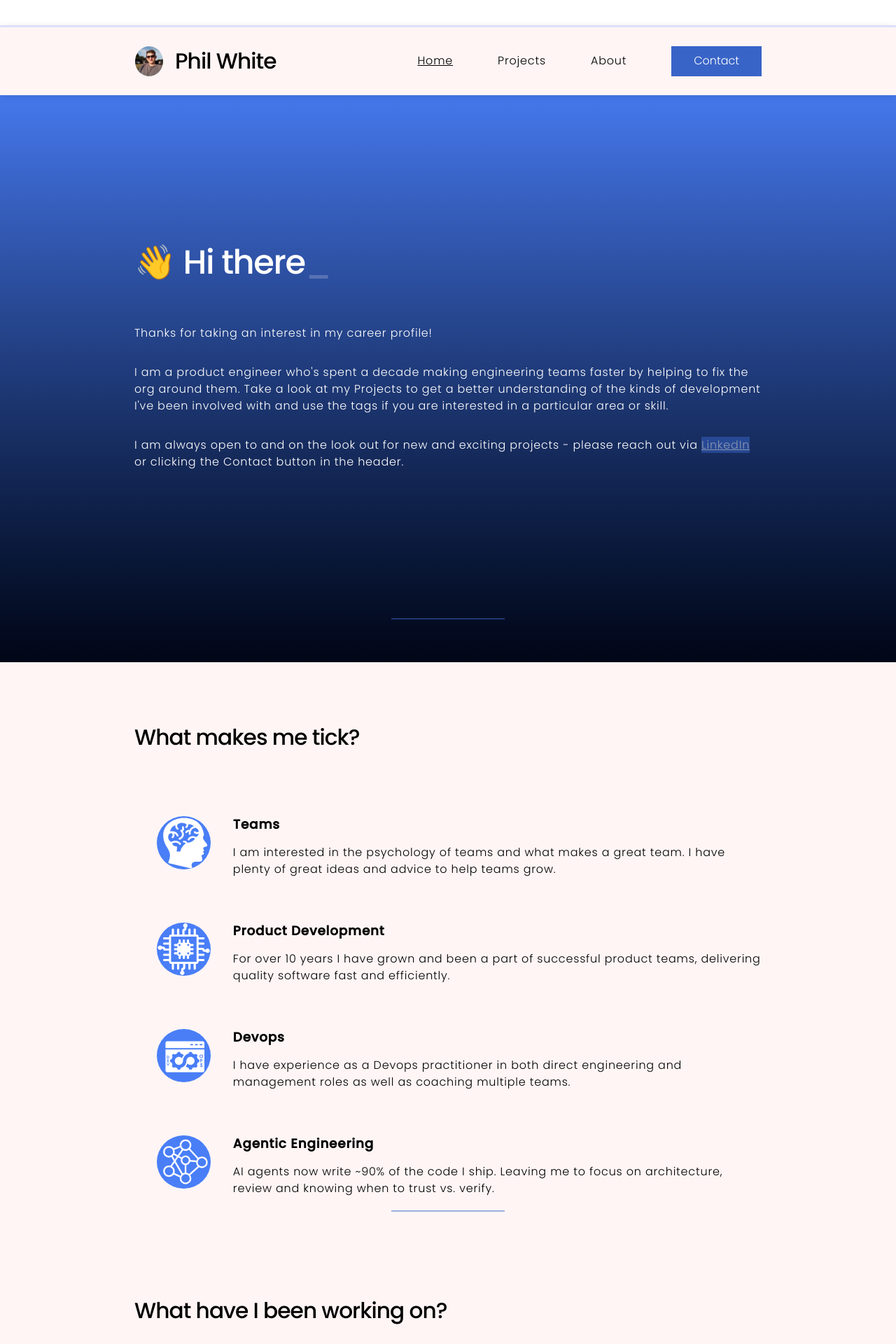
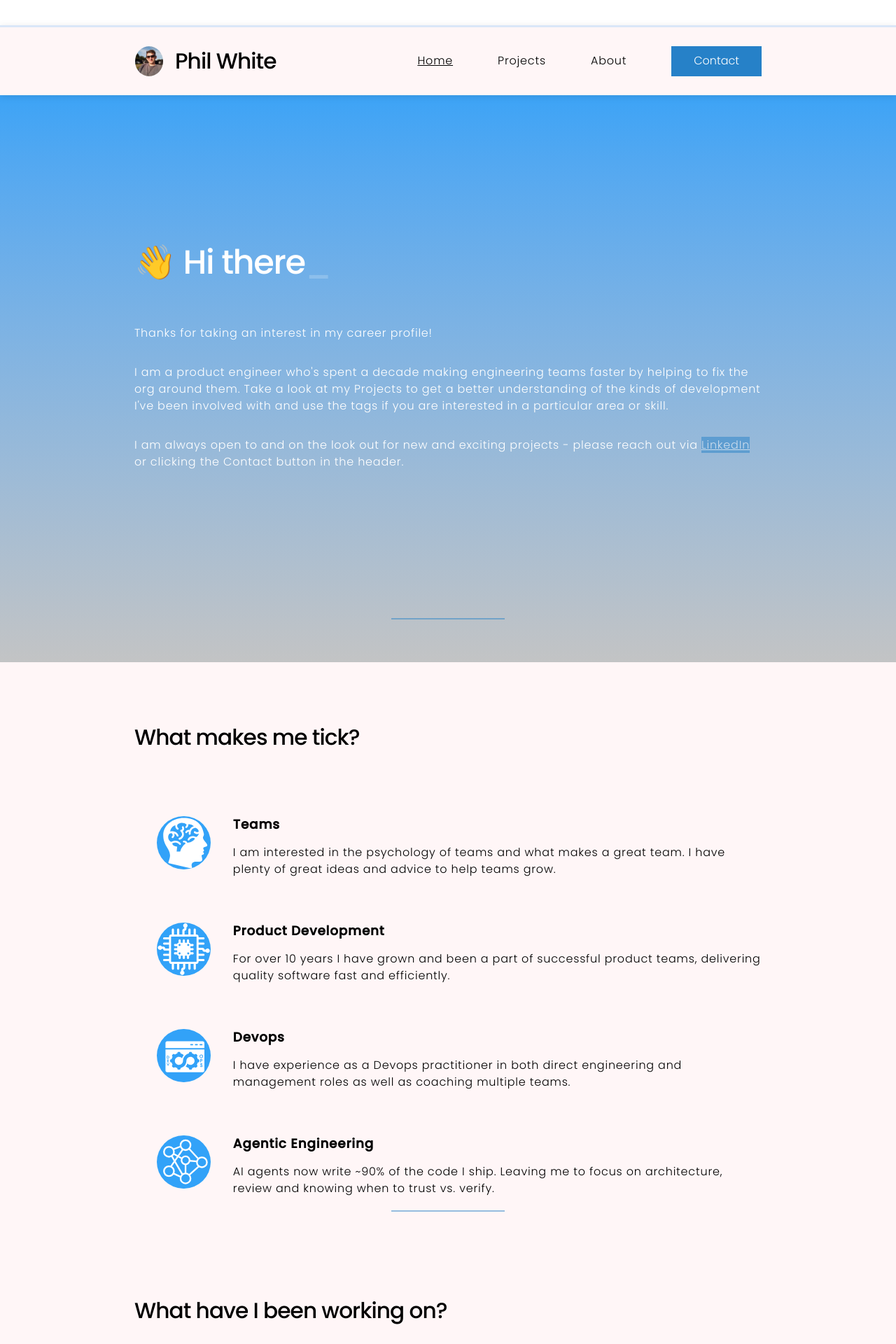
Before and after one commit to philwhiteuk/cv, a Jekyll site: the page built from pages/index.html, in a window 1280 px wide. Shown: the top 1920 px of the page at 70% size. Built offline with Jekyll 4.4.1, drawn with Linux system fonts in a browser that asks for light colours.

Commit message:
Update brand color to oklch(0.69 0.16 246.89) with oklch(0.82 0 0) as gradient secondary
- Change brand from oklch(62% 0.19 264) to oklch(0.69 0.16 246.89)
- Change primary-bg-gradient from color-mix to oklch(0.82 0 0)

Closes #e429c01a-ecc8-43e1-ada3-88e35cdb1e64

Co-authored-by: philwhiteuk <philwhiteuk@users.noreply.github.com>

```diff
--- a/_sass/default.scss
+++ b/_sass/default.scss
@@ -20,13 +20,13 @@
   --fluid-gutter-lg: clamp(1.5rem, 6vw, 5rem);
 
   // OKLCH color system - one brand hue, all colors derived
-  --brand: oklch(62% 0.19 264);
+  --brand: oklch(0.69 0.16 246.89);
   --surface: color-mix(in oklch, var(--brand) 6%, white);
   --border: color-mix(in oklch, var(--brand) 18%, transparent);
   --hover: color-mix(in oklch, var(--brand) 85%, black);
 
   --primary-bg: var(--brand);
-  --primary-bg-gradient: color-mix(in oklch, var(--brand) 20%, black);
+  --primary-bg-gradient: oklch(0.82 0 0);
   --primary-fg: white;
   --primary-highlight: var(--hover);
   --primary-emphasis: var(--primary-fg);
```
